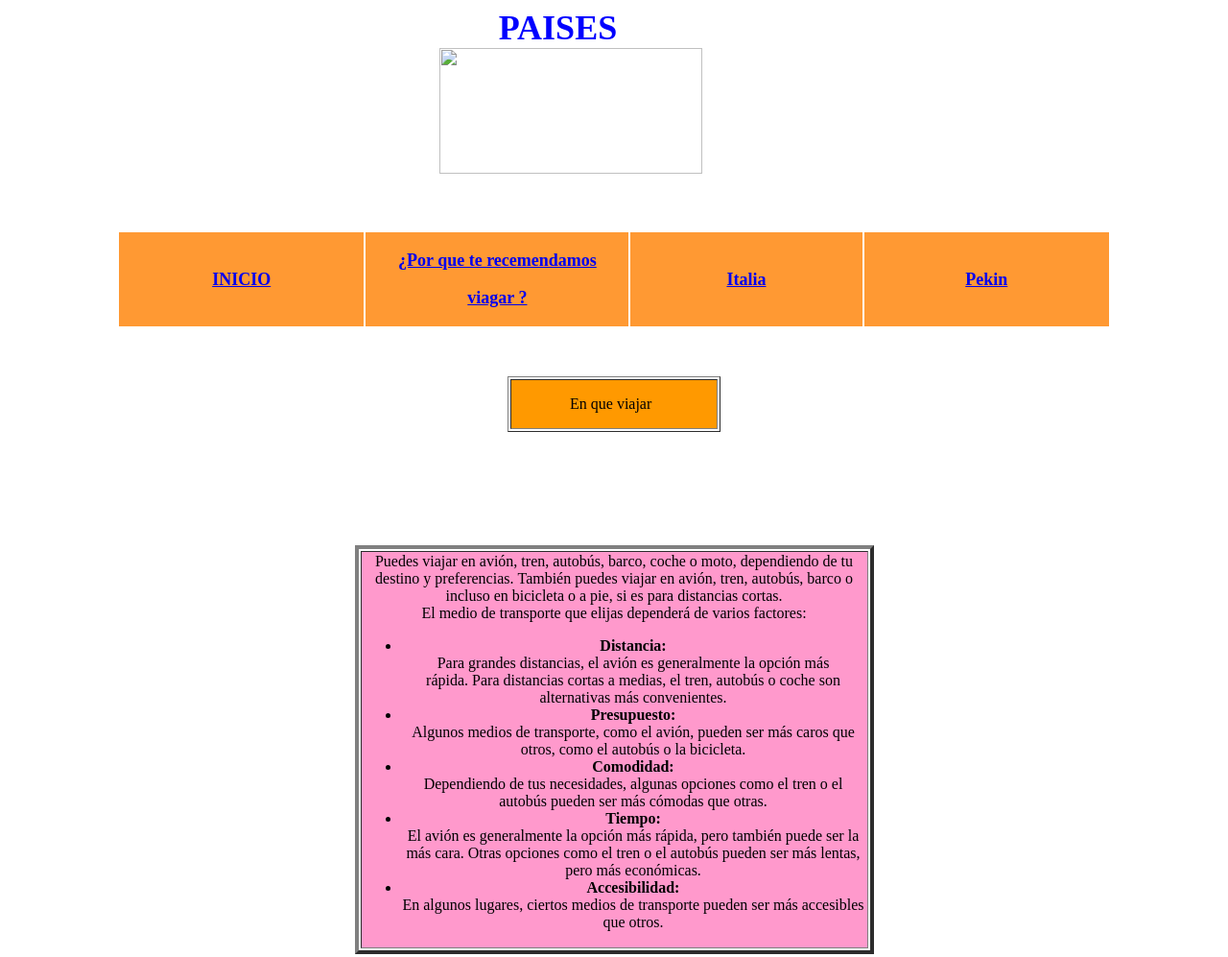
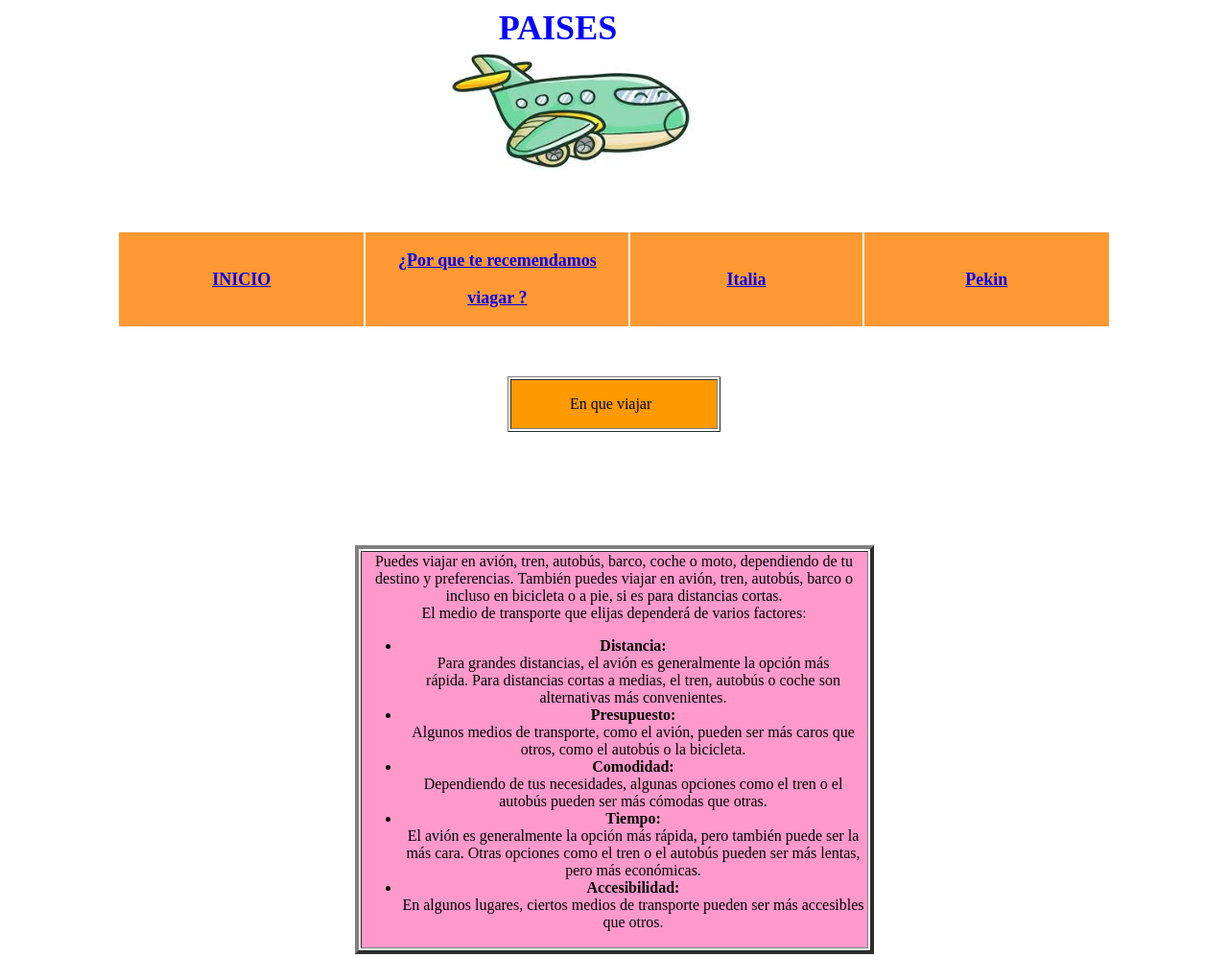
Before and after one commit to paoli824/Viaje, a plain HTML site: page en que viajar.html in a window 1280 px wide. Shown: the top 997 px of the page at 96% size. Drawn offline with Linux system fonts and the light colour scheme.

Commit message:
Update en que viajar.html

```diff
--- a/en que viajar.html
+++ b/en que viajar.html
@@ -33,7 +33,7 @@
 </head>
 
 <body>
-<div align="center"><span class="PAISES">&nbsp;&nbsp;&nbsp;&nbsp;&nbsp;&nbsp;&nbsp;&nbsp;&nbsp;&nbsp;&nbsp;&nbsp;&nbsp;&nbsp;&nbsp;&nbsp;&nbsp;&nbsp;&nbsp;&nbsp;&nbsp;&nbsp;&nbsp;&nbsp;&nbsp;&nbsp;&nbsp;&nbsp;&nbsp;&nbsp;&nbsp;&nbsp;&nbsp;&nbsp;&nbsp;&nbsp;&nbsp;&nbsp;&nbsp;&nbsp;&nbsp;&nbsp; &nbsp;&nbsp;&nbsp;&nbsp;&nbsp;&nbsp;&nbsp;&nbsp; PAISES&nbsp; &nbsp; &nbsp; &nbsp; &nbsp; &nbsp; &nbsp; &nbsp; &nbsp; &nbsp; &nbsp; &nbsp; &nbsp; &nbsp; &nbsp; &nbsp; &nbsp; &nbsp; &nbsp; &nbsp; &nbsp; &nbsp; &nbsp; &nbsp; &nbsp; &nbsp; &nbsp; &nbsp; &nbsp; &nbsp; &nbsp; &nbsp; &nbsp; &nbsp;&nbsp;&nbsp;&nbsp;&nbsp;&nbsp;&nbsp;&nbsp;&nbsp;<img src="IMAG/avion.jpg" width="274" height="131" />&nbsp; &nbsp; &nbsp; &nbsp;&nbsp; &nbsp; &nbsp; &nbsp;&nbsp; &nbsp; &nbsp; </span>
+<div align="center"><span class="PAISES">&nbsp;&nbsp;&nbsp;&nbsp;&nbsp;&nbsp;&nbsp;&nbsp;&nbsp;&nbsp;&nbsp;&nbsp;&nbsp;&nbsp;&nbsp;&nbsp;&nbsp;&nbsp;&nbsp;&nbsp;&nbsp;&nbsp;&nbsp;&nbsp;&nbsp;&nbsp;&nbsp;&nbsp;&nbsp;&nbsp;&nbsp;&nbsp;&nbsp;&nbsp;&nbsp;&nbsp;&nbsp;&nbsp;&nbsp;&nbsp;&nbsp;&nbsp; &nbsp;&nbsp;&nbsp;&nbsp;&nbsp;&nbsp;&nbsp;&nbsp; PAISES&nbsp; &nbsp; &nbsp; &nbsp; &nbsp; &nbsp; &nbsp; &nbsp; &nbsp; &nbsp; &nbsp; &nbsp; &nbsp; &nbsp; &nbsp; &nbsp; &nbsp; &nbsp; &nbsp; &nbsp; &nbsp; &nbsp; &nbsp; &nbsp; &nbsp; &nbsp; &nbsp; &nbsp; &nbsp; &nbsp; &nbsp; &nbsp; &nbsp; &nbsp;&nbsp;&nbsp;&nbsp;&nbsp;&nbsp;&nbsp;&nbsp;&nbsp;<img src="avion.jpg" width="274" height="131" />&nbsp; &nbsp; &nbsp; &nbsp;&nbsp; &nbsp; &nbsp; &nbsp;&nbsp; &nbsp; &nbsp; </span>
 </div>
 <p>&nbsp;</p>
 <div align="center">
```
